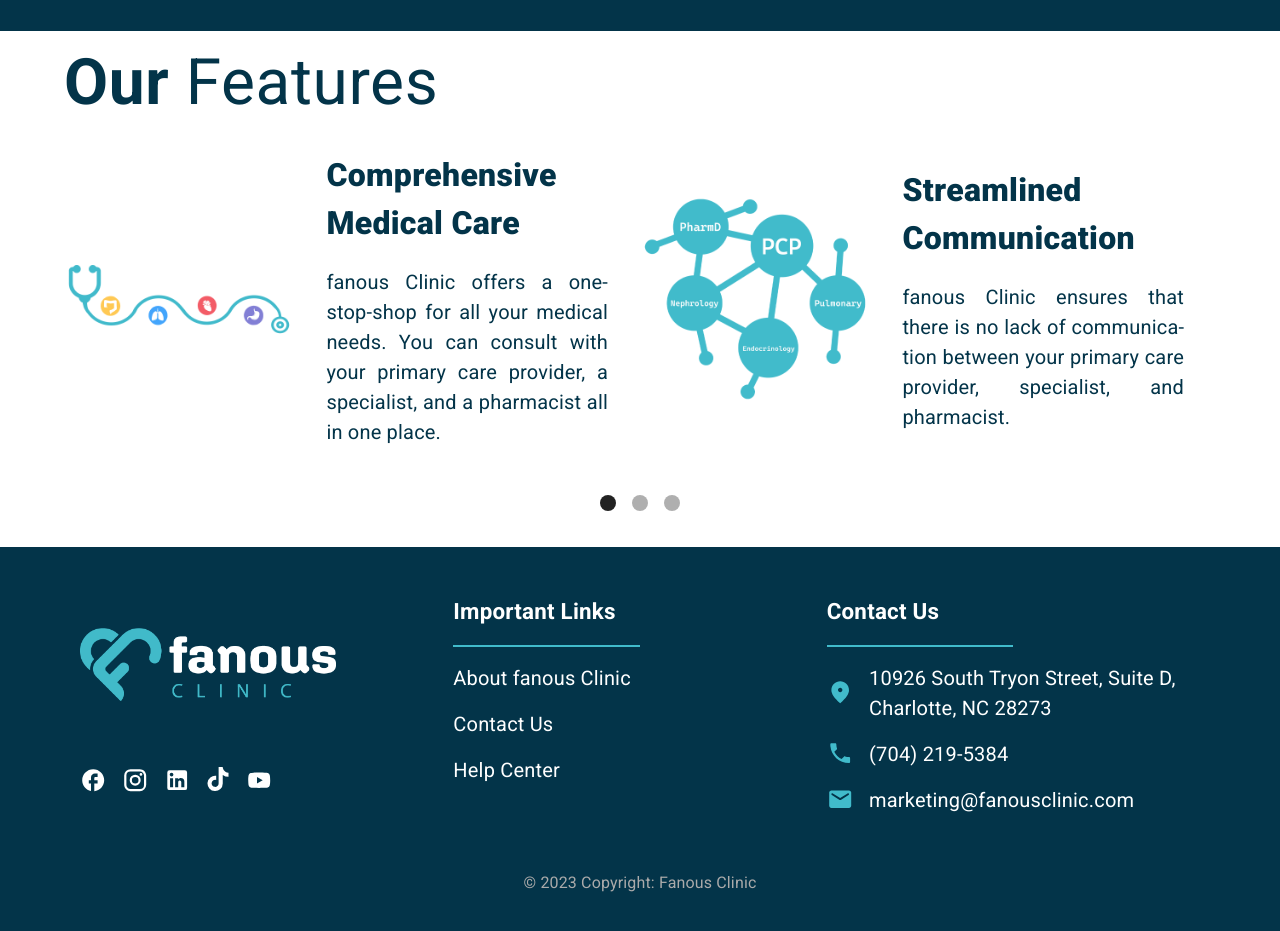
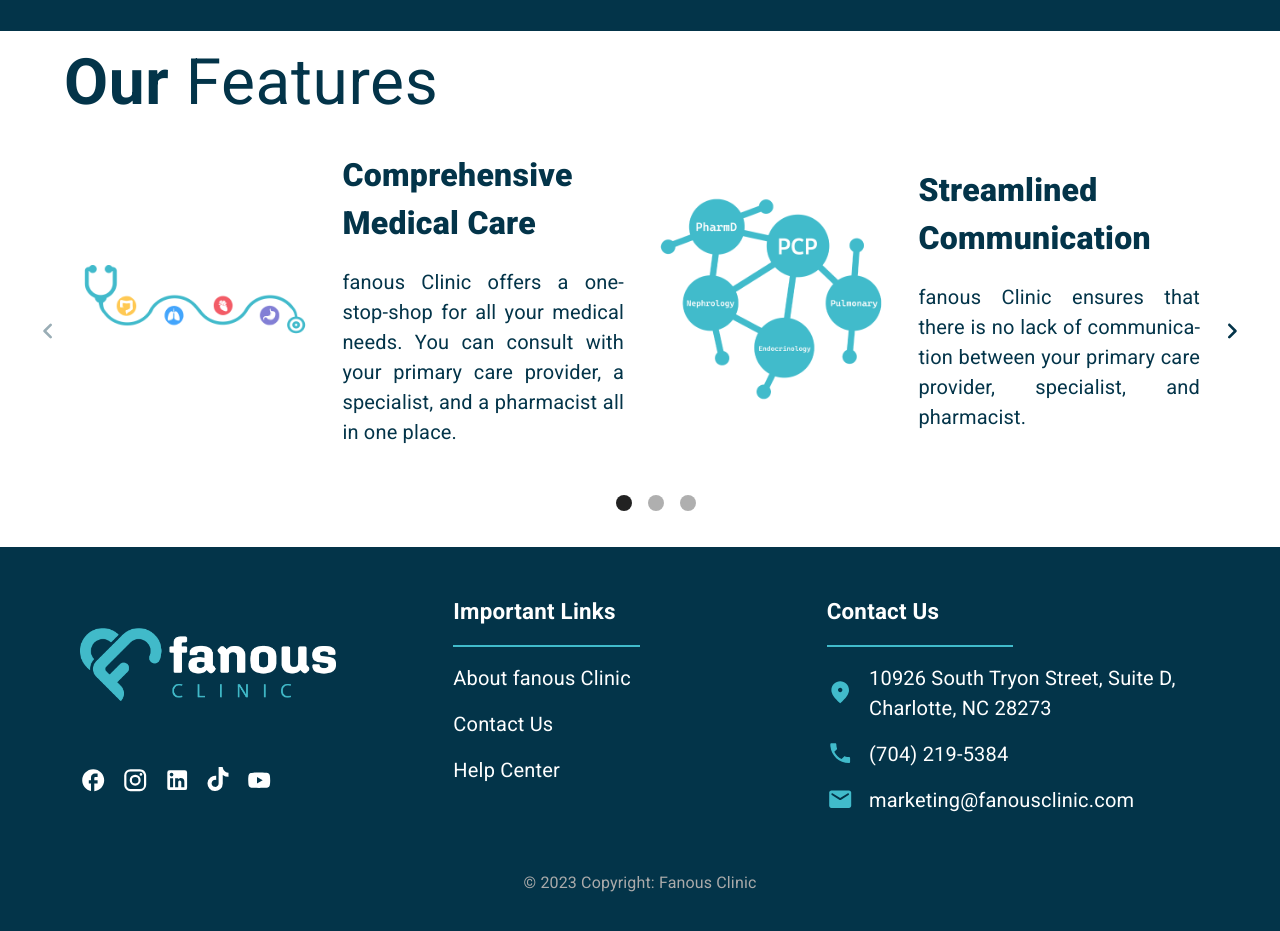
Before and after one commit to engfadymohsen/fanousclinic, a React (Create React App) app: page /aboutus in a window 1280 px wide. Shown: the part 1540-2471 px from the top of the page. Built offline with nearby package versions, Linux system fonts and the light colour scheme.

Commit message:
adding arrows to swipper

```diff
--- a/src/components/shared/Swipper.tsx
+++ b/src/components/shared/Swipper.tsx
@@ -1,39 +1,34 @@
 import { Box } from "@mui/material";
 import React, { ReactElement, useEffect, useState } from "react";
-
-
-
-
-
-
-
-
+import KeyboardArrowLeftRoundedIcon from "@mui/icons-material/KeyboardArrowLeftRounded";
+import KeyboardArrowRightRoundedIcon from "@mui/icons-material/KeyboardArrowRightRounded";
+import theme from "../../theme/theme";
 
 interface SwipperType {
   children: React.ReactNode;
   className: string;
   timeOut: number;
-  NumOfElements: number
+  NumOfElements: number;
 }
 
-
-
-
-
-
-
-export const controller = (children: any, setScroll: Function, setI: Function, i: number, NumOfElements: number) => {
+export const controller = (
+  children: any,
+  setScroll: Function,
+  setI: Function,
+  i: number,
+  NumOfElements: number
+) => {
   let content: ReactElement[] = [];
   for (let l = 0; l < children.length - (NumOfElements - 1); l++) {
     content.push(
       <Box
         sx={{
           borderRadius: "50%",
-          backgroundColor: i === l ? '#000000dd' : "#00000050",
+          backgroundColor: i === l ? "#000000dd" : "#00000050",
           width: "1rem",
           height: "1rem",
           cursor: "pointer",
-          margin:'0 .5rem '
+          margin: "0 .5rem ",
         }}
         onClick={() => {
           setScroll(l * (-90 / NumOfElements));
@@ -45,41 +40,56 @@ export const controller = (children: any, setScroll: Function, setI: Function, i
   return content;
 };
 
-
-
-
-
-
-
-
-const Swipper = ({ children, className, timeOut, NumOfElements}: SwipperType) => {
+const Swipper = ({
+  children,
+  className,
+  timeOut,
+  NumOfElements,
+}: SwipperType) => {
   const [Scroll, setScroll] = useState(0);
   const [i, setI] = useState(0);
   const x = document.getElementsByClassName(className);
 
-
   useEffect(() => {
     const interval = setInterval(() => {
       setScroll(Scroll - 90 / NumOfElements);
-      if (i < x.length - (NumOfElements)) {
+      if (i < x.length - NumOfElements) {
         setScroll(Scroll - 90 / NumOfElements);
         setI(i + 1);
       } else {
-        setScroll(Scroll + (x.length - (NumOfElements)) * 90 / NumOfElements);
+        setScroll(Scroll + ((x.length - NumOfElements) * 90) / NumOfElements);
         setI(0);
       }
     }, timeOut);
-    console.log(Scroll)
+    console.log(Scroll);
 
     return () => clearInterval(interval);
   }, [Scroll, i, timeOut, x.length, NumOfElements]);
 
-
-
-
-
   return (
-    <Box sx={{ width: "100%", overflowX: "hidden" }}>
+    <Box sx={{ position: "relative" }}>
+      <KeyboardArrowLeftRoundedIcon
+        sx={{
+          position: "absolute",
+          top: "50%",
+          left: { lg: "-2rem", md: "-2rem", sm: "0rem", xs: "0rem" },
+          transform: "translateY(-50%)",
+          fontSize: "2rem",
+          color: theme.primary_color,
+          cursor: i === 0 ? "default" : "pointer",
+          opacity: i === 0 ? "0.4" : "1",
+        }}
+        onClick={() =>
+          i !== 0 ? (setScroll(Scroll + 90 / NumOfElements), setI(i - 1)) : null
+        }
+      />
+      <Box
+        sx={{
+          width: "100%",
+          overflowX: "hidden",
+          margin: { lg: "0 1rem", md: "0 1rem", sm: "0", xs: "0" },
+        }}
+      >
         <Box
           sx={{
             transition: "0.3s",
@@ -102,22 +112,30 @@ const Swipper = ({ children, className, timeOut, NumOfElements}: SwipperType) =>
             margin: "0 auto",
             justifyContent: "center",
             marginTop: "2rem",
+            color: theme.primary_color,
+            cursor: "pointer",
           }}
         >
           {controller(children, setScroll, setI, i, NumOfElements)}
         </Box>
       </Box>
+      <KeyboardArrowRightRoundedIcon
+        sx={{
+          position: "absolute",
+          right: { lg: "-2rem", md: "-2rem", sm: "0rem", xs: "0rem" },
+          top: "50%",
+          transform: "translateY(-50%)",
+          fontSize: "2rem",
+          color: theme.primary_color,
+          cursor: i === x.length - NumOfElements ? "default" : "pointer",
+          opacity: i === x.length - NumOfElements ? "0.4" : "1",
+        }}
+        onClick={() =>
+          i !== x.length - NumOfElements ? (setScroll(Scroll - 90 / NumOfElements), setI(i + 1)) : null
+        }
+      />
+    </Box>
   );
 };
 
-
-
-
-
-
-
-
-
-
-
 export default Swipper;
```
Lines whose indentation alone changed are shown as unchanged.
